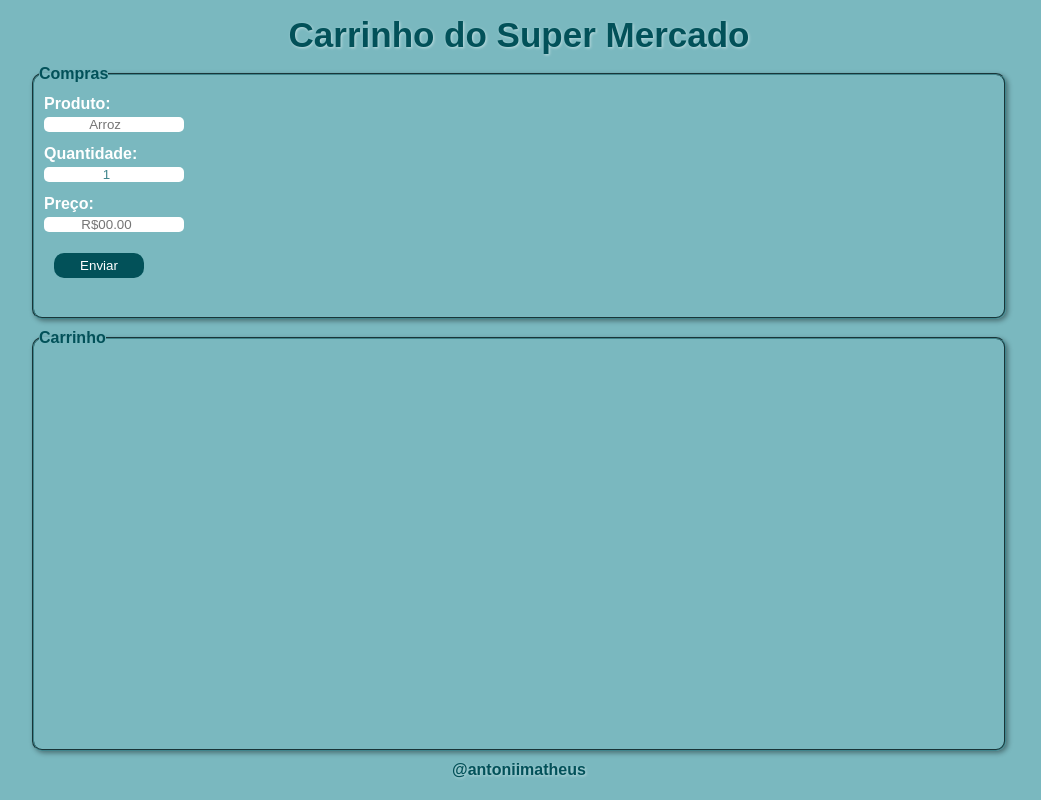
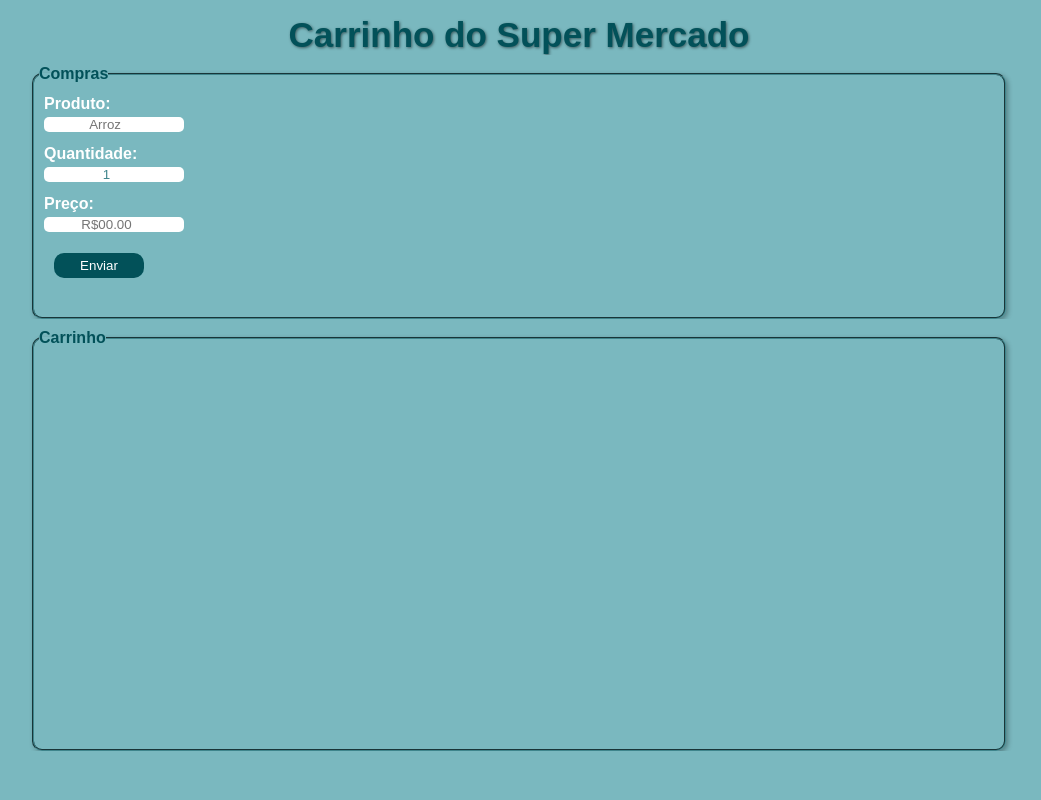
Before and after one commit to antonimatheus/carrinho-super-mercado, a plain HTML site: page index.html in a window 1280 px wide. Shown: the whole page, without its empty margins (121-1162 px from the left). Drawn offline with Linux system fonts and the light colour scheme.

Commit message:
update v2

```diff
--- a/index.html
+++ b/index.html
@@ -156,9 +156,6 @@
             </fieldset>
         </section>
     </main>
-    <footer>
-        <p><a href="https://www.instagram.com/antoniimatheus/" target="_blank">@antoniimatheus</a></p>
-    </footer>
     <script src="script.js"></script>
 </body>
 </html>
--- a/style/estilo.css
+++ b/style/estilo.css
@@ -10,6 +10,7 @@
 * {
     margin: 0;
     padding: 0;
+    overflow: hidden ;
 }
 
 body {
@@ -22,7 +23,7 @@ body {
 
 header > h1 {
     color: var(--cor1);
-    text-shadow: 1px 1px 3px rgba(255, 255, 255, .5);
+    text-shadow: 1px 1px 3px rgba(0, 0, 0, 0.5);
     padding-top: 15px;
     text-align: center;
     font-size: 35px;
@@ -49,7 +50,7 @@ fieldset {
     margin: 0 auto;
     border-radius: 10px;
     border-color: var(--cor2);
-    box-shadow: 2px 2px 5px rgba(0, 0, 0, 0.397);
+    box-shadow: 2px 2px 5px rgba(0, 0, 0, 0.3);
 }
 
 #fild1 {
@@ -95,12 +96,13 @@ fieldset > p {
 }
 
 input {
-    border: none;
-    color: var(--cor2);
     display: inline-block;
     width: 140px;
+    text-align: center;
+    outline: none;
+    border: none;
     border-radius: 5px;
-    text-align: center;
+    color: var(--cor2);
 }
 
 #button {
@@ -117,22 +119,4 @@ input {
 #button:hover {
     background-color: var(--cor2);
     color: white;
-
 }
-
-footer > p {
-    text-shadow: 1px 1px 3px rgba(255, 255, 255, .5);
-    margin-top: 10px;
-    text-align: center;
-    font-weight: bold;
-}
-
-footer > p > a {
-    text-decoration: none;
-    color: var(--cor1);
-    transition: .4s;
-}
-
-footer > p > a:hover {
-    color: var(--cor2);
-}
```
